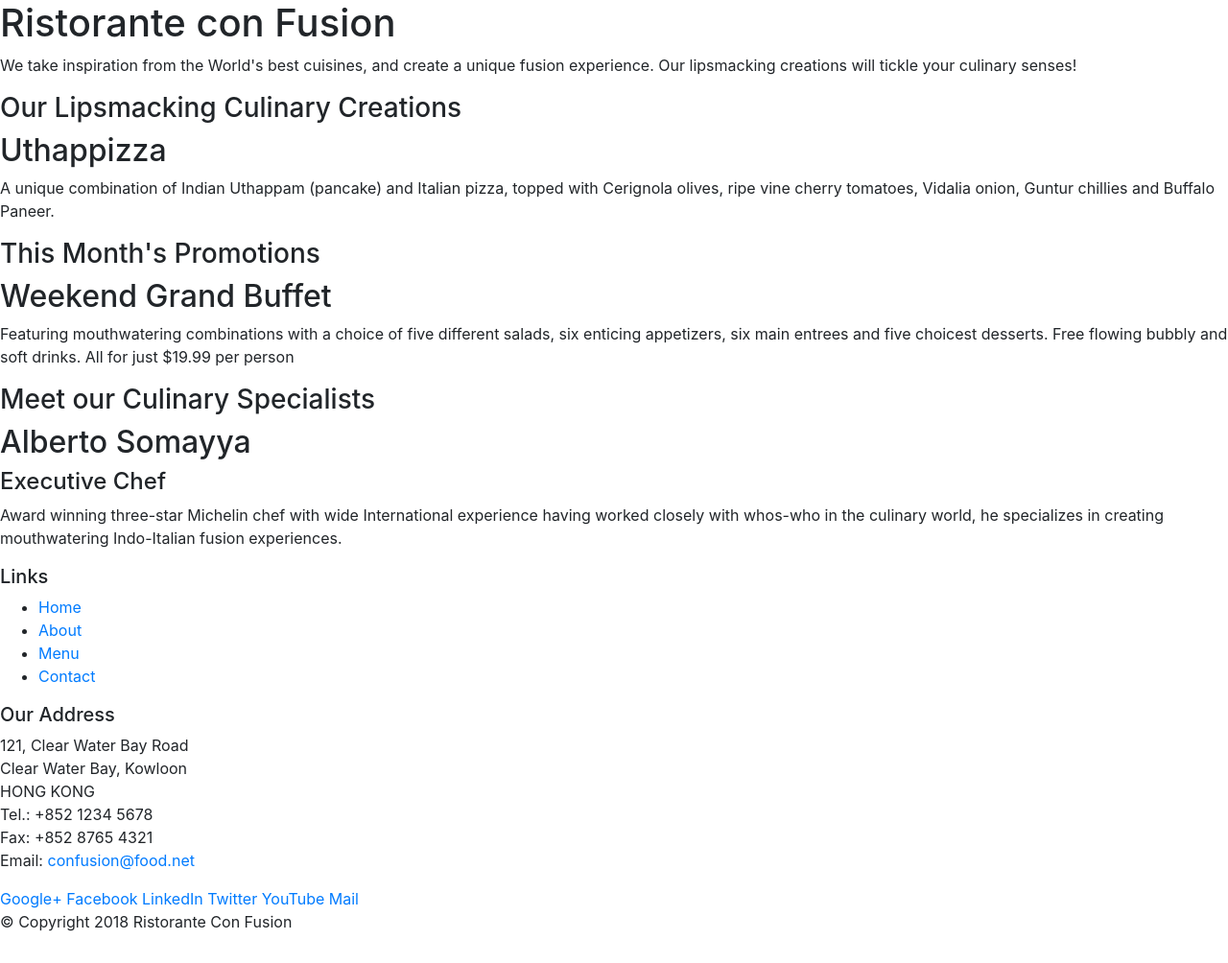
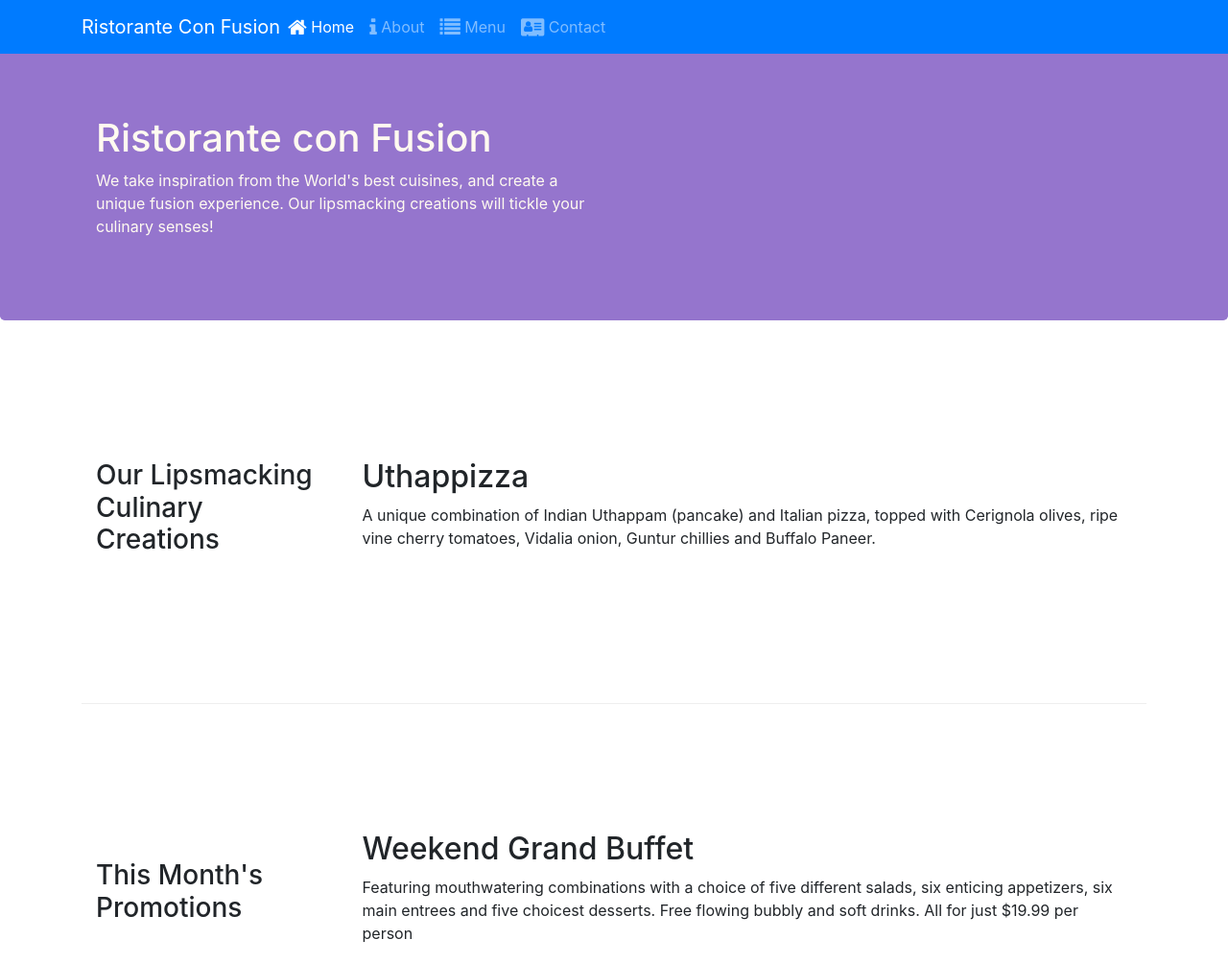
Before and after one commit to prabhpreet429/BootstrapLearning, a website: page index.html in a window 1280 px wide. Shown: the top 1004 px of the page at 96% size. Drawn offline with nearby package versions, Linux system fonts and the light colour scheme.

Commit message:
icon fonts

```diff
--- /dev/null
+++ b/css/styles.css
@@ -0,0 +1,37 @@
+.row-header{
+    margin:0px auto;
+    padding:0px;
+}
+
+.row-content {
+    margin:0px auto;
+    padding: 50px 0px 50px 0px;
+    border-bottom: 1px ridge;
+    min-height:400px;
+}
+
+.footer{
+    background-color: #D1C4E9;
+    margin:0px auto;
+    padding: 20px 0px 20px 0px;
+}
+.jumbotron {
+    padding:70px 30px 70px 30px;
+    margin:0px auto;
+    background: #9575CD ;
+    color:floralwhite;
+}
+
+address{
+    font-size:80%;
+    margin:0px;
+    color:#0f0f0f;
+}
+body{
+    padding:50px 0px 0px 0px;
+    z-index:0;
+}
+
+.navbar-dark {
+     background-color: #512DA8;
+}
--- a/index.html
+++ b/index.html
@@ -9,94 +9,112 @@
 
     <!-- Bootstrap CSS -->
     <link rel="stylesheet" href="node_modules/bootstrap/dist/css/bootstrap.min.css">
+    <link rel="stylesheet" href="node_modules/font-awesome/css/font-awesome.min.css">
+    <link rel="stylesheet" href="node_modules/bootstrap-social/bootstrap-social.css">
+    <link rel="stylesheet" href="css/styles.css">
     <title>Ristorante Con Fusion</title>
 </head>
 
 <body>
-
-    <header>
-        <div>
-            <div>
-                <div>
+    <nav class="navbar navbar-dark navbar-expand-sm bg-primary fixed-top">
+        <div class="container">
+            <button class="navbar-toggler" type="button" data-toggle="collapse" data-target="#Navbar">
+                <span class="navbar-toggler-icon"></span>
+            </button>
+           <a class="navbar-brand mr-auto" href="#">Ristorante Con Fusion</a>
+           <div class="collapse navbar-collapse" id="Navbar">
+           <ul class="navbar-nav mr-auto">
+                    <li class="nav-item active"><a class="nav-link" href="#"><span class="fa fa-home fa-lg"></span> Home</a></li>
+                    <li class="nav-item"><a class="nav-link" href="./aboutus.html"><span class="fa fa-info fa-lg"></span> About</a></li>
+                    <li class="nav-item"><a class="nav-link" href="#"><span class="fa fa-list fa-lg"></span> Menu</a></li>
+                    <li class="nav-item"><a class="nav-link" href="#"><span class="fa fa-address-card fa-lg"></span> Contact</a></li>
+                </ul>
+                 </div>
+        </div>
+    </nav>
+    <header class = "jumbotron">
+        <div class = "container">
+            <div class = "row row-header">
+                <div class ="col-12 col-sm-6">
                     <h1>Ristorante con Fusion</h1>
                     <p>We take inspiration from the World's best cuisines, and create a unique fusion experience. Our lipsmacking creations will tickle your culinary senses!</p>
                 </div>
-                <div>
+                <div class= "col-12col-sm">
                 </div>
             </div>
         </div>
     </header>
 
-    <div>
-        <div>
-            <div>
+    <div class="container">
+        <div class = "row row-content align-items-center">
+            <div class="col-12 col-sm-4 col-md-3">
                 <h3>Our Lipsmacking Culinary Creations</h3>
             </div>
-            <div>
+            <div class ="col col-sm col-md">
                 <h2>Uthappizza</h2>
                 <p>A unique combination of Indian Uthappam (pancake) and Italian pizza, topped with Cerignola olives, ripe vine cherry tomatoes, Vidalia onion, Guntur chillies and Buffalo Paneer.</p>
             </div>
         </div>
 
 
-        <div>
-            <div>
+        <div class = "row row-content align-items-center">
+            <div class="col-12 col-sm-4 col-md-3">
                 <h3>This Month's Promotions</h3>
             </div>
-            <div>
+            <div class ="col col-sm col-md">
                 <h2>Weekend Grand Buffet</h2>
                 <p>Featuring mouthwatering combinations with a choice of five different salads, six enticing appetizers, six main entrees and five choicest desserts. Free flowing bubbly and soft drinks. All for just $19.99 per person </p>
             </div>
         </div>
 
-        <div>
-            <div>
+        <div class = "row row-content align-items-center">
+            <div class="col-12 col-sm-4 col-md-3">
                 <h3>Meet our Culinary Specialists</h3>
             </div>
-            <div>
+            <div class ="col col-sm col-md">
                 <h2>Alberto Somayya</h2>
                 <h4>Executive Chef</h4>
                 <p>Award winning three-star Michelin chef with wide International experience having worked closely with whos-who in the culinary world, he specializes in creating mouthwatering Indo-Italian fusion experiences. </p>
             </div>
         </div>
-    </div>
+    </div v>
 
-    <footer>
-        <div>
-            <div>
-                <div>
+    <footer class = "footer">
+        <div class = "container">
+            <div class ="row">
+                <div class = "col-4 offset-1 col-sm-2">
                     <h5>Links</h5>
-                    <ul>
+                    <ul class= "list-unstyled">
                         <li><a href="#">Home</a></li>
-                        <li><a href="#">About</a></li>
+                        <li><a href="./aboutus.html">About</a></li>
                         <li><a href="#">Menu</a></li>
                         <li><a href="#">Contact</a></li>
                     </ul>
                 </div>
-                <div>
+                <div class = "col-7 col-sm-5">
                     <h5>Our Address</h5>
                     <address>
 		              121, Clear Water Bay Road<br>
 		              Clear Water Bay, Kowloon<br>
 		              HONG KONG<br>
-		              Tel.: +852 1234 5678<br>
-		              Fax: +852 8765 4321<br>
-		              Email: <a href="mailto:confusion@food.net">confusion@food.net</a>
+		              <i class="fa fa-phone fa-lg"></i>: +852 1234 5678<br>
+		              <i class="fa fa-fax fa-lg"></i>: +852 8765 4321<br>
+		              <i class="fa fa-envelope fa-lg"></i>: <a href="mailto:confusion@food.net">confusion@food.net</a>
 		           </address>
                 </div>
-                <div>
-                    <div>
-                        <a href="http://google.com/+">Google+</a>
-                        <a href="http://www.facebook.com/profile.php?id=">Facebook</a>
-                        <a href="http://www.linkedin.com/in/">LinkedIn</a>
-                        <a href="http://twitter.com/">Twitter</a>
-                        <a href="http://youtube.com/">YouTube</a>
-                        <a href="mailto:">Mail</a>
+                <div class ="col-12 col-sm-4 align-self-center">
+                    <div class="text-center">
+                        <a class="btn btn-social-icon btn-google" href="http://google.com/+"><i class="fa fa-google-plus"></i></a>
+                        <a class="btn btn-social-icon btn-facebook" href="http://www.facebook.com/profile.php?id="><i class="fa fa-facebook"></i></a>
+                        <a class="btn btn-social-icon btn-linkedin" href="http://www.linkedin.com/in/"><i class="fa fa-linkedin"></i></a>
+                        <a class="btn btn-social-icon btn-twitter" href="http://twitter.com/"><i class="fa fa-twitter"></i></a>
+                        <a class="btn btn-social-icon btn-google" href="http://youtube.com/"><i class="fa fa-youtube"></i></a>
+                        <a class="btn btn-social-icon" href="mailto:"><i class="fa fa-envelope-o"></i></a>
                     </div>
                 </div>
            </div>
-           <div>
-                <div>
+           <div class = "row justify-content-center">
+                <div class ="col-auto">
                     <p>© Copyright 2018 Ristorante Con Fusion</p>
                 </div>
            </div>
--- a/package.json
+++ b/package.json
@@ -15,6 +15,8 @@
   },
   "dependencies": {
     "bootstrap": "^4.0.0",
+    "bootstrap-social": "^5.1.1",
+    "font-awesome": "^4.7.0",
     "jquery": "^3.3.1",
     "popper.js": "^1.12.9"
   }
```
Also changed, not shown: aboutus.html (added, +121 -0 lines), 1 other file.
